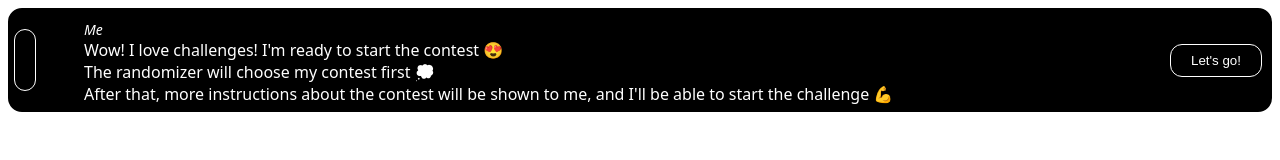
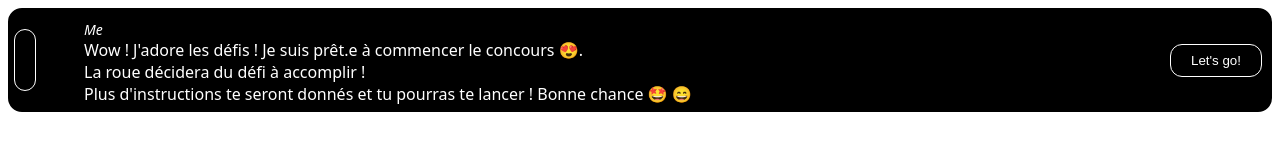
Before and after one commit to workadventure/french-tech-2024, a website built with Vite: page views/info/discussion.html in a window 1280 px wide. Built offline with nearby package versions, Linux system fonts and the light colour scheme; a script that the page names is missing.

Commit message:
Traduction française

```diff
--- a/views/info/discussion.html
+++ b/views/info/discussion.html
@@ -48,9 +48,9 @@
                     Me
                 </p>
                 <p id="text" style="margin: 0px;">
-                    Wow! I love challenges! I'm ready to start the contest 😍 </br>
-                    The randomizer will choose my contest first 💭 </br>
-                    After that, more instructions about the contest will be shown to me, and I'll be able to start the challenge 💪
+                    Wow ! J'adore les défis ! Je suis prêt.e à commencer le concours 😍.</br>
+                    La roue décidera du défi à accomplir ! </br>
+                    Plus d'instructions te seront donnés et tu pourras te lancer ! Bonne chance 🤩 😄
                 </p>
             </div>
             <div class="text-align-right" style="display: flex; justify-content: center;">
```
